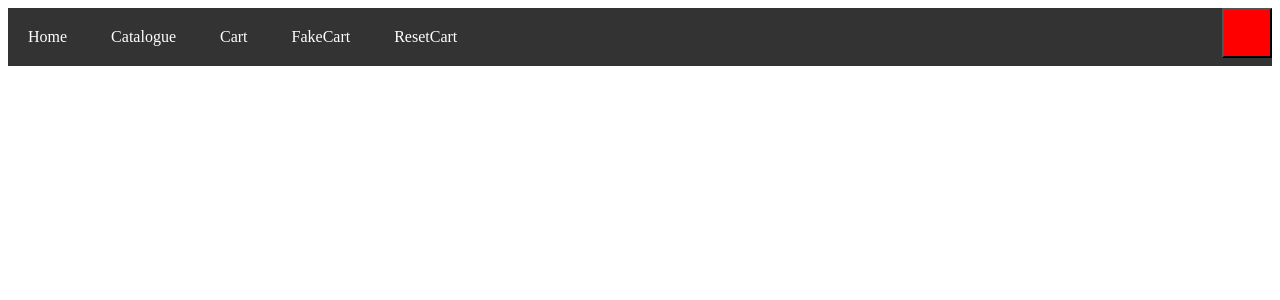
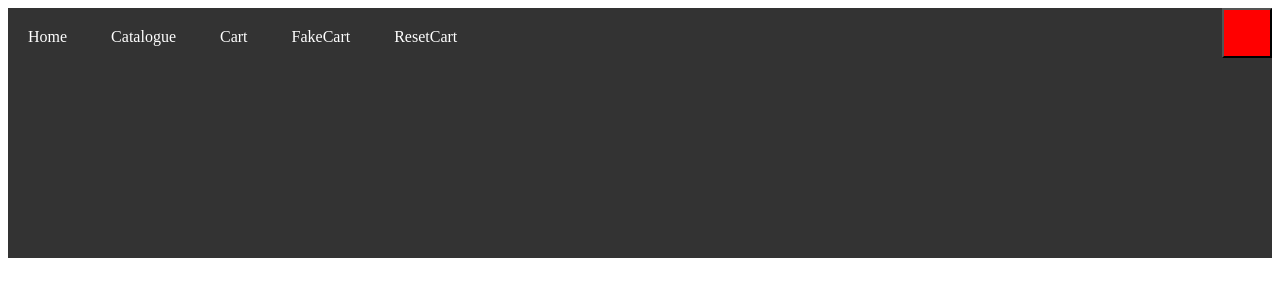
Before and after one commit to HeimyJohn/test-git, a PHP site: page /resources/views/layouts/header.tpl.php in a window 1280 px wide. Shown: the top 300 px of the page. Run offline with PHP 8.4, Linux system fonts and the light colour scheme.

Commit message:
change css

```diff
--- a/public/css/style.css
+++ b/public/css/style.css
@@ -5,7 +5,7 @@ header {
     justify-content: space-between;
 }
 
-header[class="open"] {
+header[class="open-menu"] {
     height: 250px;
 }
 
```
